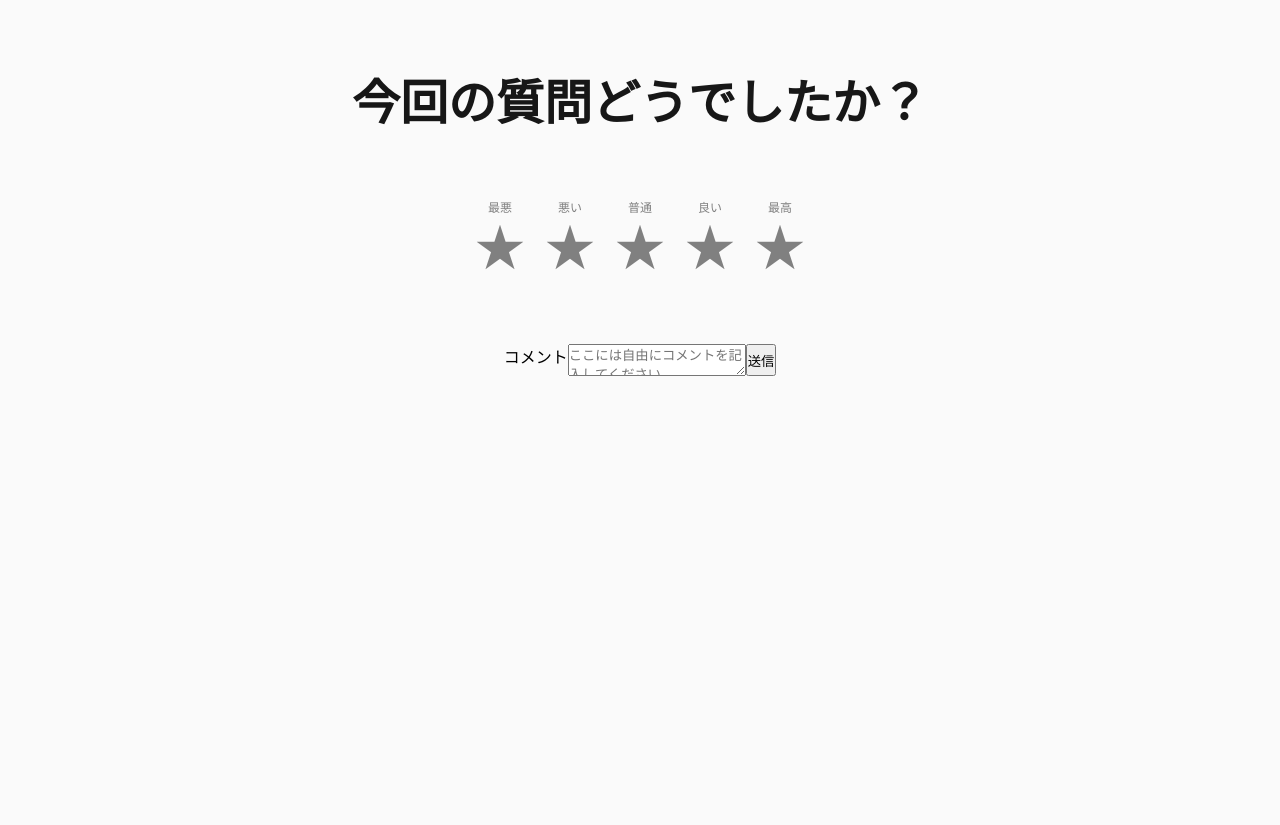
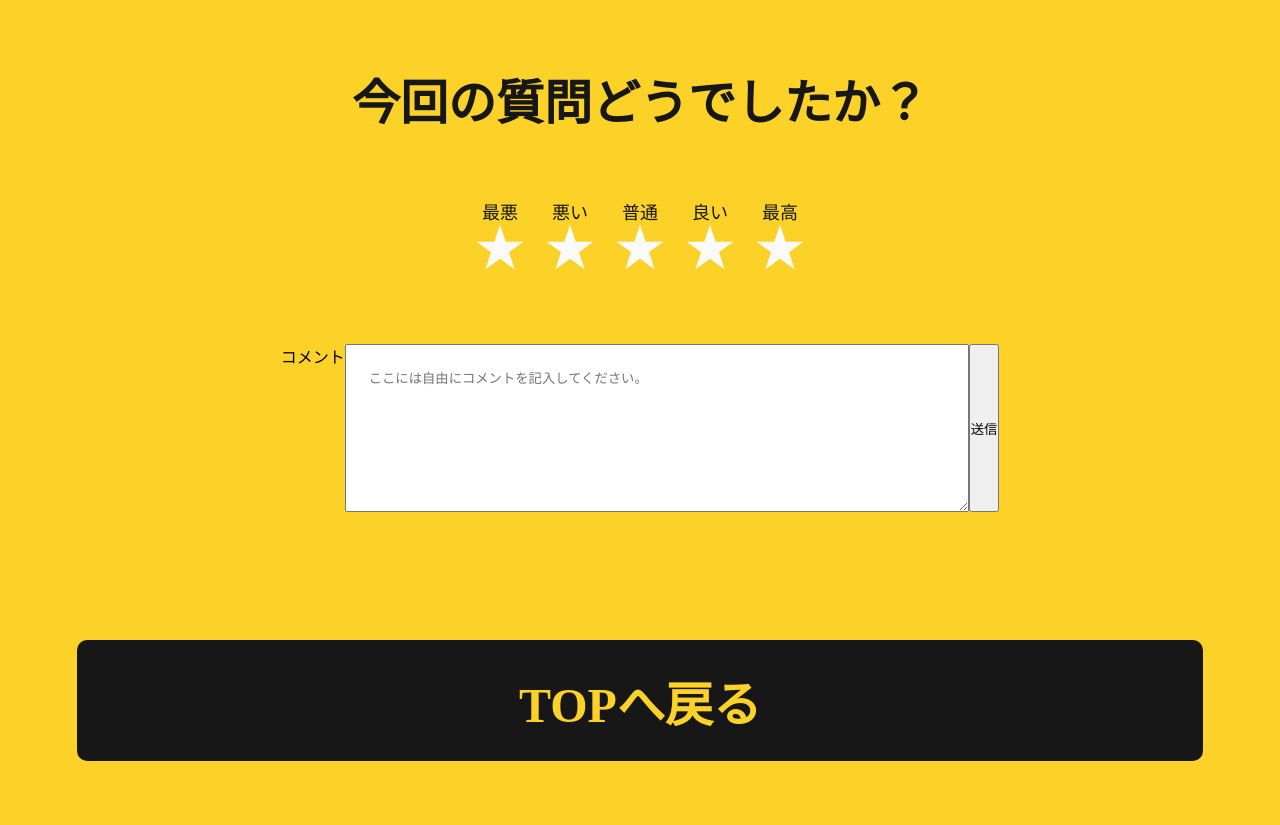
Before and after one commit to yuichi0113/kimazuin, a Flask app: page /star in a window 1280 px wide. Before the commit the page ends 376 px from the top, so only its background shows below. Run offline with Flask 2, Linux system fonts and the light colour scheme.

Commit message:
added star css js

```diff
--- a/static/css/style.css
+++ b/static/css/style.css
@@ -362,19 +392,13 @@
 /* -----starページのCSS----- */
 /* -----starページのCSS----- */
 .star-body {
-    background-color: #fafafa;
+    background-color: #fcd228;
 }
 
 .evaluation {
     display: flex;
     flex-direction: row-reverse;
     justify-content: center;
-}
-
-.memo {
-    display: flex;
-    justify-content: center;
-    margin: 5%;
 }
 
 .evaluation input[type='radio'] {
@@ -384,7 +408,7 @@
 .evaluation label {
     position: relative;
     padding: 10px 10px 0;
-    color: gray;
+    color:#fafafa;
     cursor: pointer;
     font-size: 50px;
 }
@@ -396,11 +420,43 @@
     right: 0;
     text-align: center;
     font-size: 12px;
-    color: gray;
+    color: #fafafa;
 }
 
 .evaluation label:hover,
 .evaluation label:hover~label,
 .evaluation input[type='radio']:checked~label {
-    color: #ffcc00;
+    color: #171717;
 }
+
+.memo {
+    display: flex;
+    justify-content: center;
+    margin: 5%;
+}
+
+textarea {
+    padding: 2%;
+    width: 50%;
+    height: 120px;
+}
+
+.star-footer {
+    display: flex;
+    justify-content: center;
+    width: 100%;
+}
+
+.starbtn-rule {
+    margin: 5% 3%;
+    padding: 2%;
+    -webkit-box-sizing: border-box;
+    box-sizing: border-box;
+    width: 88%;
+    text-decoration: none;
+    text-align: center;
+    font-weight: bold;
+    color: #fcd228;
+    border-radius: 10px;
+    background-color: #171717;
+}
--- a/static/js/script.js
+++ b/static/js/script.js
@@ -1,7 +1,7 @@
 $(function () {
-    $(".btn-rule span").on("click", function () {
+    $(".btn-rule").on("click", function () {
         if ($(this).text() == "キマズインとは！？") {
-            $(this).text("×");
+            $(this).text("キマズインとは！？");
             $("#menu").removeClass("suru");
         } else {
             $(this).text("キマズインとは！？");
@@ -9,3 +9,15 @@ $(function () {
         }
     });
 });
+
+$(function () {
+    $(".btn-rule-close").on("click", function () {
+        if ($(this).text() == "キマズインとは！？") {
+            $(this).text("CLOSE");
+            $("#menu").removeClass("suru");
+        } else {
+            $(this).text("CLOSE");
+            $("#menu").addClass("suru");
+        }
+    });
+});
--- a/templates/star.html
+++ b/templates/star.html
@@ -19,23 +19,27 @@
     <form action="/top" method="post">
         <div class="evaluation">
             <input id="star1" type="radio" name="star" value="5" />
-            <label for="star1"><span class="text">最高</span>★</label>
+            <label for="star1"><span class="text" style="color: #171717;font-size: large;">最高</span>★</label>
             <input id="star2" type="radio" name="star" value="4" />
-            <label for="star2"><span class="text">良い</span>★</label>
+            <label for="star2"><span class="text" style="color: #171717;font-size: large;">良い</span>★</label>
             <input id="star3" type="radio" name="star" value="3" />
-            <label for="star3"><span class="text">普通</span>★</label>
+            <label for="star3"><span class="text" style="color: #171717;font-size: large;">普通</span>★</label>
             <input id="star4" type="radio" name="star" value="2" />
-            <label for="star4"><span class="text">悪い</span>★</label>
+            <label for="star4"><span class="text" style="color: #171717;font-size: large;">悪い</span>★</label>
             <input id="star5" type="radio" name="star" value="1" />
-            <label for="star5"><span class="text">最悪</span>★</label>
+            <label for="star5"><span class="text" style="color: #171717;font-size: large;">最悪</span>★</label>
         </div>
         <div class="memo">
             <label for="comment">コメント</label>
-            <textarea id="comment" name="comment" placeholder="ここには自由にコメントを記入してください"></textarea>
+            <textarea id="comment" name="comment" placeholder="ここには自由にコメントを記入してください。"></textarea>
             <input type="submit" name="save" value="送信">
         </div>
     </form>
 </div>
+
+<footer class="star-footer">
+    <a href="/top" class="starbtn-rule sp24pc48">TOPへ戻る</a>
+</footer>
 
 
 </body>
```
Also changed, not shown: other parts of static/css/style.css (+37 -7 lines), templates/top.html (+7 -4 lines).
